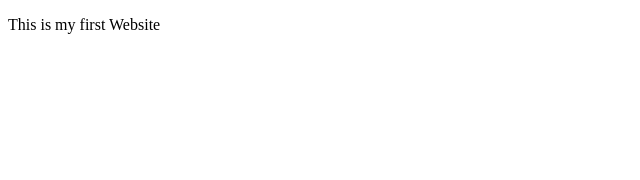
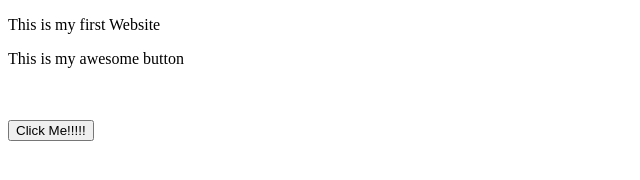
Before and after one commit to webitbd/my-first-website, a plain HTML site: page index.html in a window 1280 px wide. Shown: the whole page, without its empty margins (0-640 px from the left). Drawn offline with Linux system fonts and the light colour scheme.

Commit message:
add button

```diff
--- a/index.html
+++ b/index.html
@@ -7,5 +7,8 @@
 </head>
 <body>
     <p>This is my first Website</p>
+    <p>This is my awesome button</p>
+    <br><br>
+    <button>Click Me!!!!!</button>
 </body>
 </html>
```
